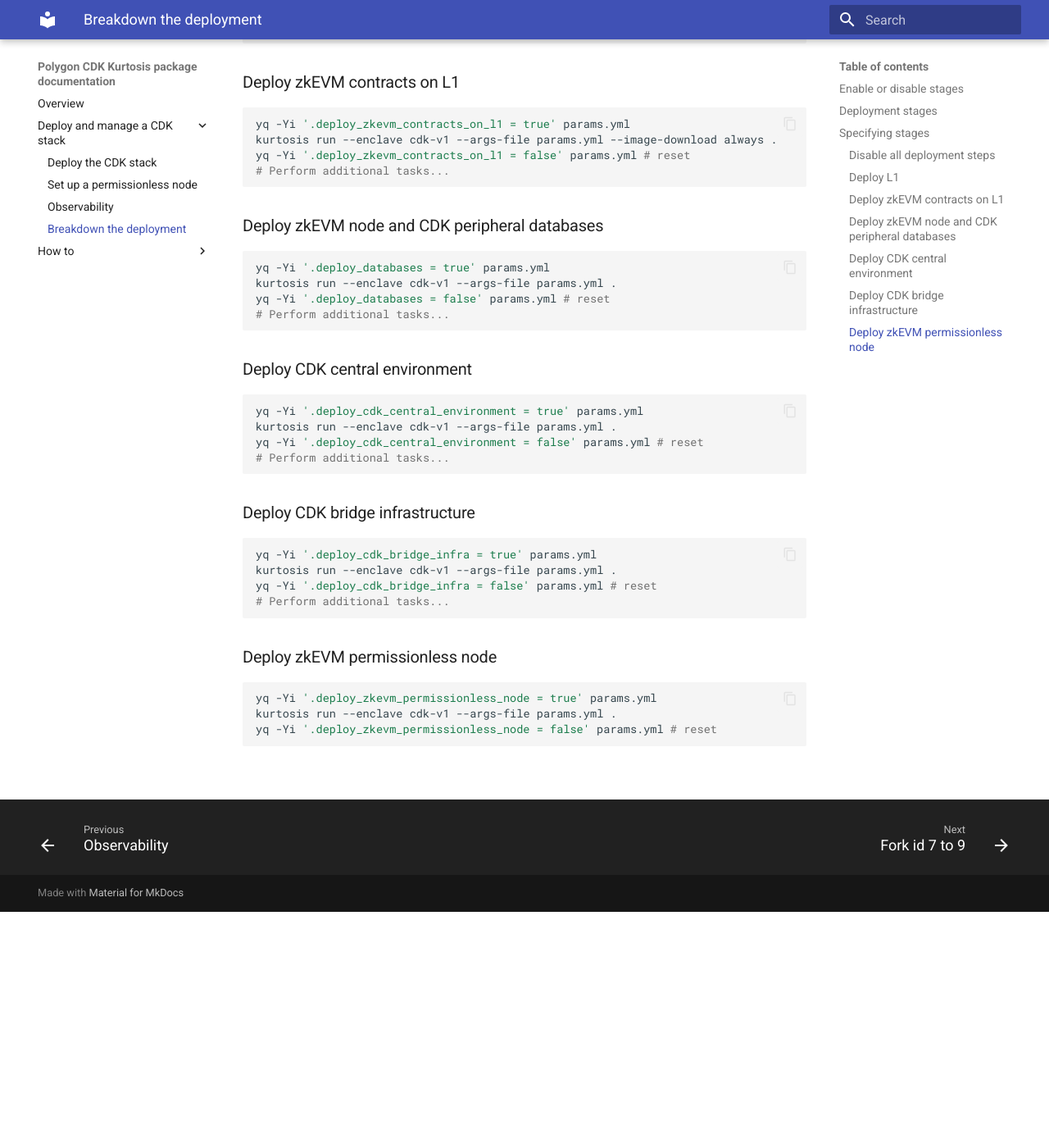
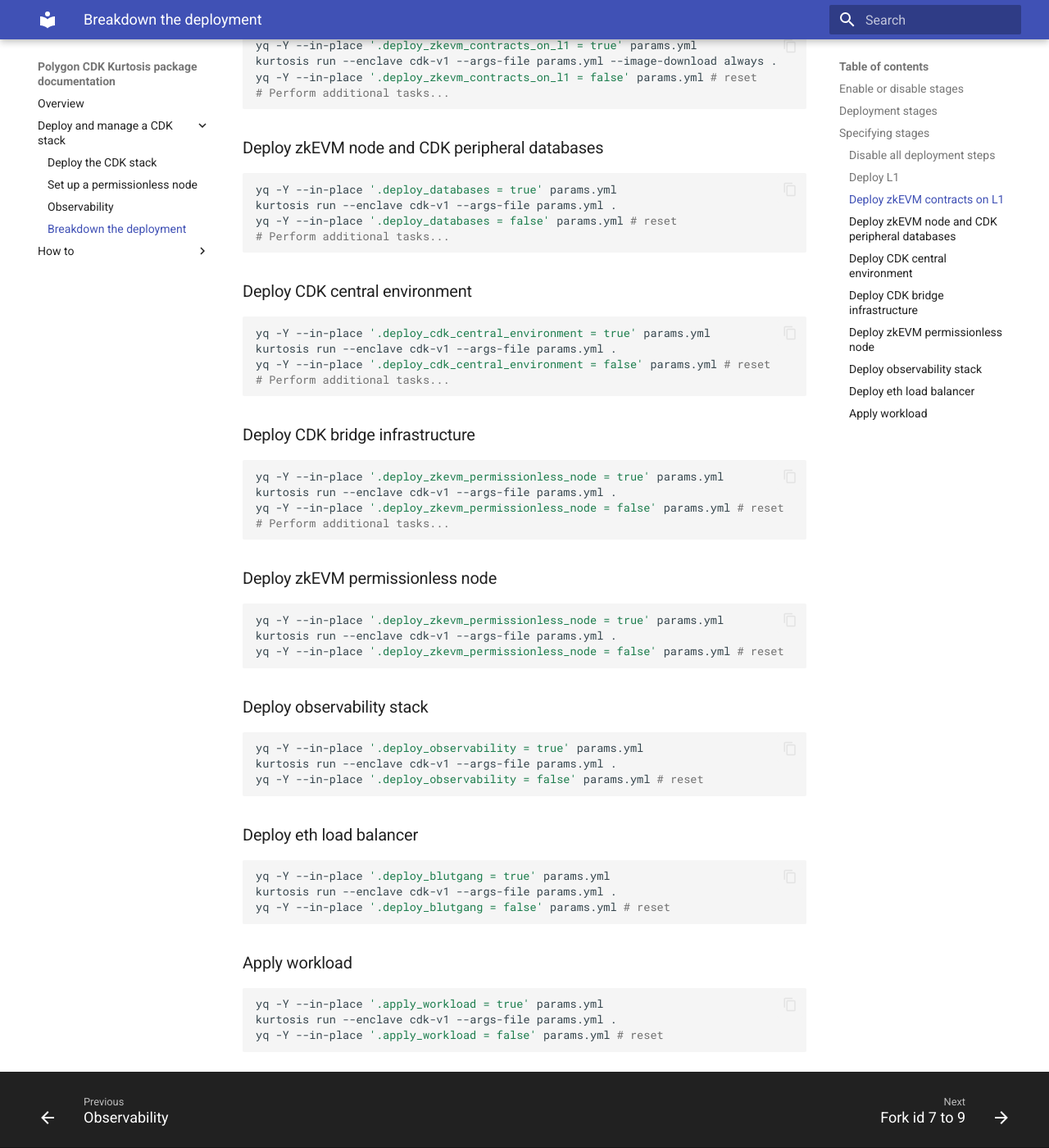
Before and after one commit to 0xPolygon/kurtosis-cdk, an MkDocs documentation site: the page built from docs/quickstart/breakdown-deployment.md, in a window 1280 px wide and 1400 px high, scrolled down 1411 px. Shown: the whole window at 82% size. Built offline with MkDocs 1.6.1 and Material for MkDocs 9.7.7, drawn with Linux system fonts in a browser that asks for light colours; before the commit the page ends 2523 px from its top, so only the background shows below that; some of the changed text lies outside the part shown.

Commit message:
docs: update breakdown deployment

````diff
--- a/docs/quickstart/breakdown-deployment.md
+++ b/docs/quickstart/breakdown-deployment.md
@@ -31,66 +31,83 @@ The example scripts below show you how to deploy the stack to enable various sta
 
 ### Disable all deployment steps
 
-```sh
-yq -Yi '.deploy_l1 = false' params.yml
-yq -Yi '.deploy_zkevm_contracts_on_l1 = false' params.yml
-yq -Yi '.deploy_databases = false' params.yml
-yq -Yi '.deploy_cdk_central_environment = false' params.yml
-yq -Yi '.deploy_cdk_bridge_infra = false' params.yml
-yq -Yi '.deploy_zkevm_permissionless_node = false' params.yml
+```bash
+yq -Y --in-place 'with_entries(if .value | type == "boolean" then .value = false else . end)' params.yml
 ```
 
 ### Deploy L1
 
-```sh
-yq -Yi '.deploy_l1 = true' params.yml
+```bash
+yq -Y --in-place '.deploy_l1 = true' params.yml
 kurtosis run --enclave cdk-v1 --args-file params.yml .
-yq -Yi '.deploy_l1 = false' params.yml # reset
+yq -Y --in-place '.deploy_l1 = false' params.yml # reset
 # Perform additional tasks...
 ```
 
 ### Deploy zkEVM contracts on L1
 
-```sh
-yq -Yi '.deploy_zkevm_contracts_on_l1 = true' params.yml
+```bash
+yq -Y --in-place '.deploy_zkevm_contracts_on_l1 = true' params.yml
 kurtosis run --enclave cdk-v1 --args-file params.yml --image-download always .
-yq -Yi '.deploy_zkevm_contracts_on_l1 = false' params.yml # reset
+yq -Y --in-place '.deploy_zkevm_contracts_on_l1 = false' params.yml # reset
 # Perform additional tasks...
 ```
 
 ### Deploy zkEVM node and CDK peripheral databases
 
-```sh
-yq -Yi '.deploy_databases = true' params.yml
+```bash
+yq -Y --in-place '.deploy_databases = true' params.yml
 kurtosis run --enclave cdk-v1 --args-file params.yml .
-yq -Yi '.deploy_databases = false' params.yml # reset
+yq -Y --in-place '.deploy_databases = false' params.yml # reset
 # Perform additional tasks...
 ```
 
 ### Deploy CDK central environment
 
-```sh
-yq -Yi '.deploy_cdk_central_environment = true' params.yml
+```bash
+yq -Y --in-place '.deploy_cdk_central_environment = true' params.yml
 kurtosis run --enclave cdk-v1 --args-file params.yml .
-yq -Yi '.deploy_cdk_central_environment = false' params.yml # reset
+yq -Y --in-place '.deploy_cdk_central_environment = false' params.yml # reset
 # Perform additional tasks...
 ```
 
 ### Deploy CDK bridge infrastructure
 
-```sh
-yq -Yi '.deploy_cdk_bridge_infra = true' params.yml
+```bash
+yq -Y --in-place '.deploy_zkevm_permissionless_node = true' params.yml
 kurtosis run --enclave cdk-v1 --args-file params.yml .
-yq -Yi '.deploy_cdk_bridge_infra = false' params.yml # reset
+yq -Y --in-place '.deploy_zkevm_permissionless_node = false' params.yml # reset
 # Perform additional tasks...
 ```
 
 ### Deploy zkEVM permissionless node
 
-```sh
-yq -Yi '.deploy_zkevm_permissionless_node = true' params.yml
+```bash
+yq -Y --in-place '.deploy_zkevm_permissionless_node = true' params.yml
 kurtosis run --enclave cdk-v1 --args-file params.yml .
-yq -Yi '.deploy_zkevm_permissionless_node = false' params.yml # reset
+yq -Y --in-place '.deploy_zkevm_permissionless_node = false' params.yml # reset
 ```
 
-<br/>
+### Deploy observability stack
+
+```bash
+yq -Y --in-place '.deploy_observability = true' params.yml
+kurtosis run --enclave cdk-v1 --args-file params.yml .
+yq -Y --in-place '.deploy_observability = false' params.yml # reset
+```
+
+### Deploy eth load balancer
+
+```bash
+yq -Y --in-place '.deploy_blutgang = true' params.yml
+kurtosis run --enclave cdk-v1 --args-file params.yml .
+yq -Y --in-place '.deploy_blutgang = false' params.yml # reset
+```
+
+### Apply workload
+
+```bash
+yq -Y --in-place '.apply_workload = true' params.yml
+kurtosis run --enclave cdk-v1 --args-file params.yml .
+yq -Y --in-place '.apply_workload = false' params.yml # reset
+```
````
